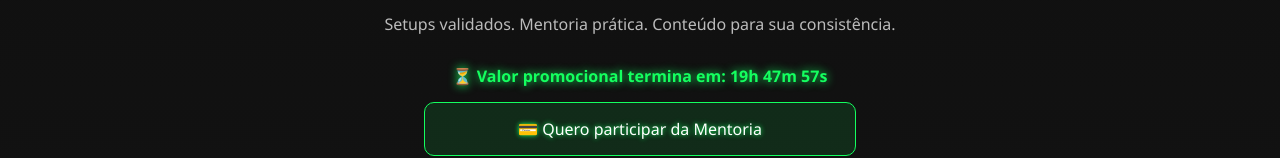
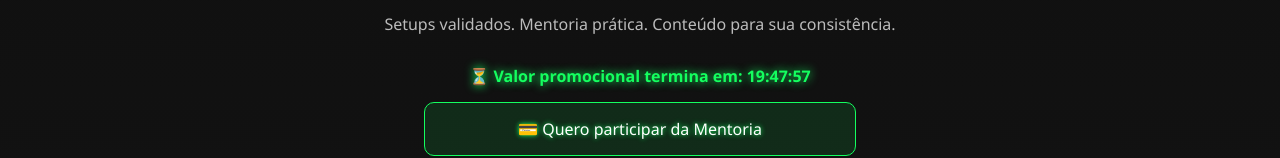
Before and after one commit to Tradermetamorfose/bio-tradermetamorfose, a plain HTML site: page index.html in a window 1280 px wide. Shown: the part 249-407 px from the top of the page. Drawn offline with nearby package versions, Linux system fonts and the light colour scheme.

Commit message:
Update index.html

```diff
--- a/index.html
+++ b/index.html
@@ -257,7 +257,7 @@
       const segundos = Math.floor((distancia % (1000 * 60)) / 1000);
 
       document.getElementById("contador").innerHTML =
-        `⏳ Valor promocional termina em: ${horas}h ${minutos}m ${segundos}s`;
+        `⏳ Valor promocional termina em: ${horas}:${minutos}:${segundos}`;
     };
 
     setInterval(countdown, 1000);
```
